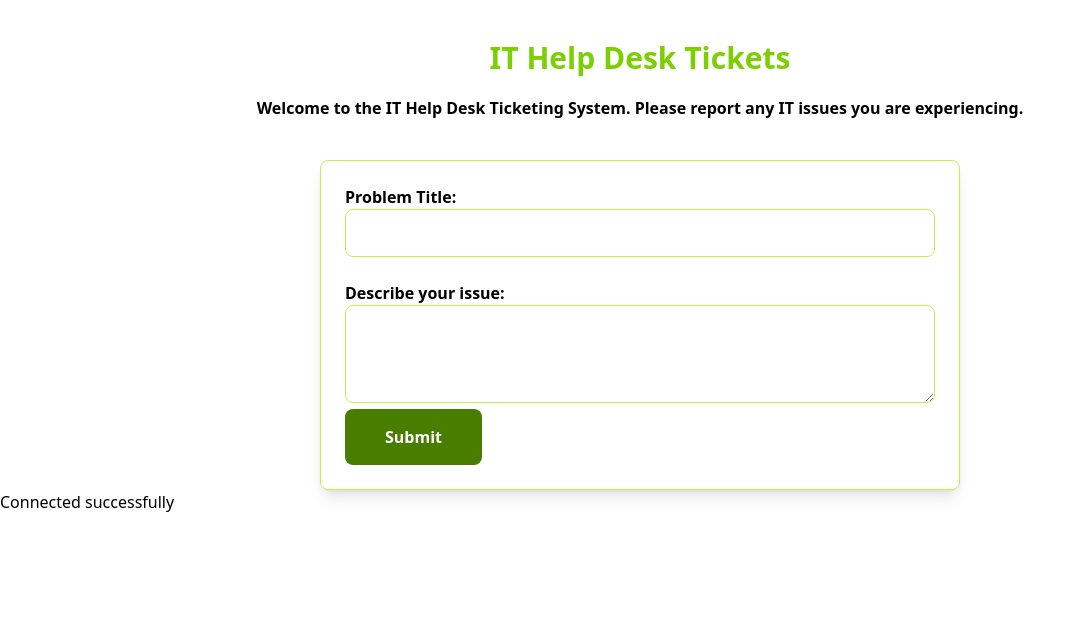
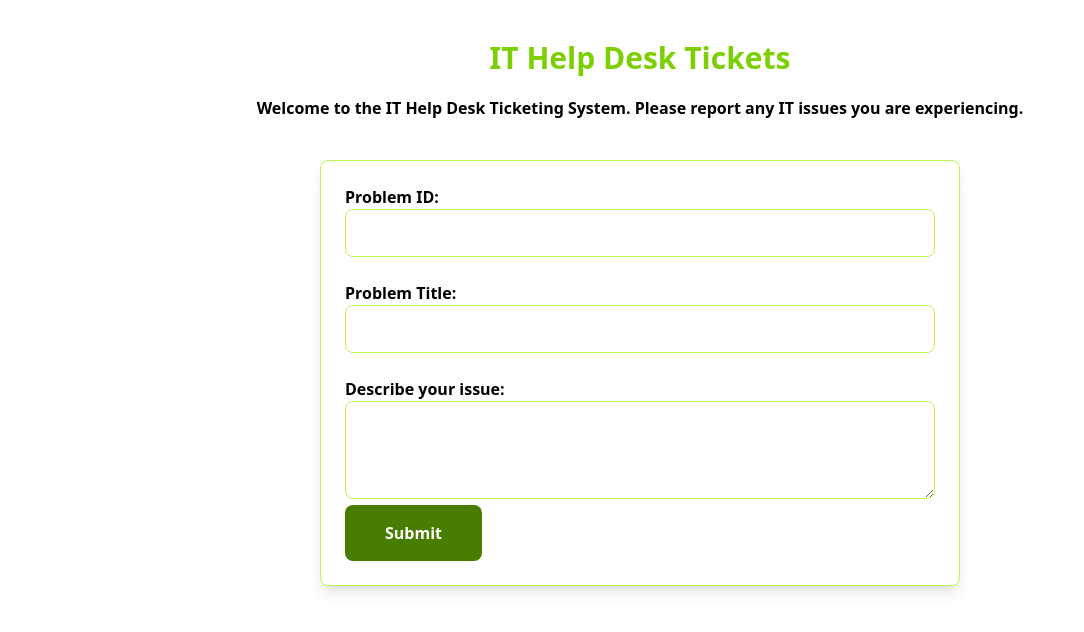
Before and after one commit to Ange290/IT-Help-Desk-Tickets, a PHP site: page / in a window 1280 px wide. Shown: the top 632 px of the page, without its empty margins (0-1084 px from the left). Run offline with PHP 8.4, Linux system fonts and the light colour scheme; style sheets or scripts are compiled from the project's sources.

Commit message:
Insert data in DB

```diff
--- a/src/index.php
+++ b/src/index.php
@@ -14,11 +14,13 @@
 
   </div>
   <form action="#" method="POST" class="w-full max-w-1/2 mx-auto mt-10 p-6 border border-lime-300 rounded-lg shadow-lg font-bold">
+  <label for="id">Problem ID:</label><br>
+  <input type="text" id="id" name="Problem_ID" required class="border border-lime-300 rounded-lg h-12 w-full px-3"><br><br>
     <label for="title">Problem Title:</label><br>
-  <input type="text" id="title" name="title" required class="border border-lime-300 rounded-lg h-12 w-full px-3"><br><br>
+  <input type="text" id="title" name="Problem_Title" required class="border border-lime-300 rounded-lg h-12 w-full px-3"><br><br>
     <label for="issue">Describe your issue:</label><br>
-  <textarea id="issue" name="issue" rows="4" required class="border border-lime-300 rounded-lg w-full px-3 "></textarea> <br>
-    <button type="submit" class="text-white hover:bg-black hover:text-lime-300 bg-lime-700  px-10 py-4 rounded-lg">Submit</button>
+  <textarea id="issue" name="Problem_Desc" rows="4" required class="border border-lime-300 rounded-lg w-full px-3 "></textarea> <br>
+    <button type="submit" class="text-white hover:bg-black hover:text-lime-300 bg-lime-700  px-10 py-4 rounded-lg" name="submit">Submit</button>
   </form>
 </body>
 </html>
@@ -29,8 +31,18 @@ $user = 'root';
 $password = '';
 $dbname = 'it_helpdesk_tickets';
 $conn = new mysqli($host, $user, $password, $dbname);
-if ($conn->connect_error) {
-    die("Connection failed: " . $conn->connect_error);
-}else{
-  echo"Connected successfully";
+
+if(isset($_POST["submit"])){
+  $pb_id = $_POST["Problem_ID"];
+  $pb_tittle = $_POST["Problem_Title"];
+  $pb_desc = $_POST["Problem_Desc"];
+
+  $insert = "INSERT INTO it_issues (Problem_ID, Problem_Title, Problem_Desc) VALUES ('$pb_id', '$pb_tittle', '$pb_desc')";
+  $result = mysqli_query($conn, $insert);
+  if($result){
+    echo "<script>alert('Data Inserted Successfully')</script>";
+  }else{
+    echo "<script>alert('Data Not Inserted')</script>";
+  }
+
 }
```
